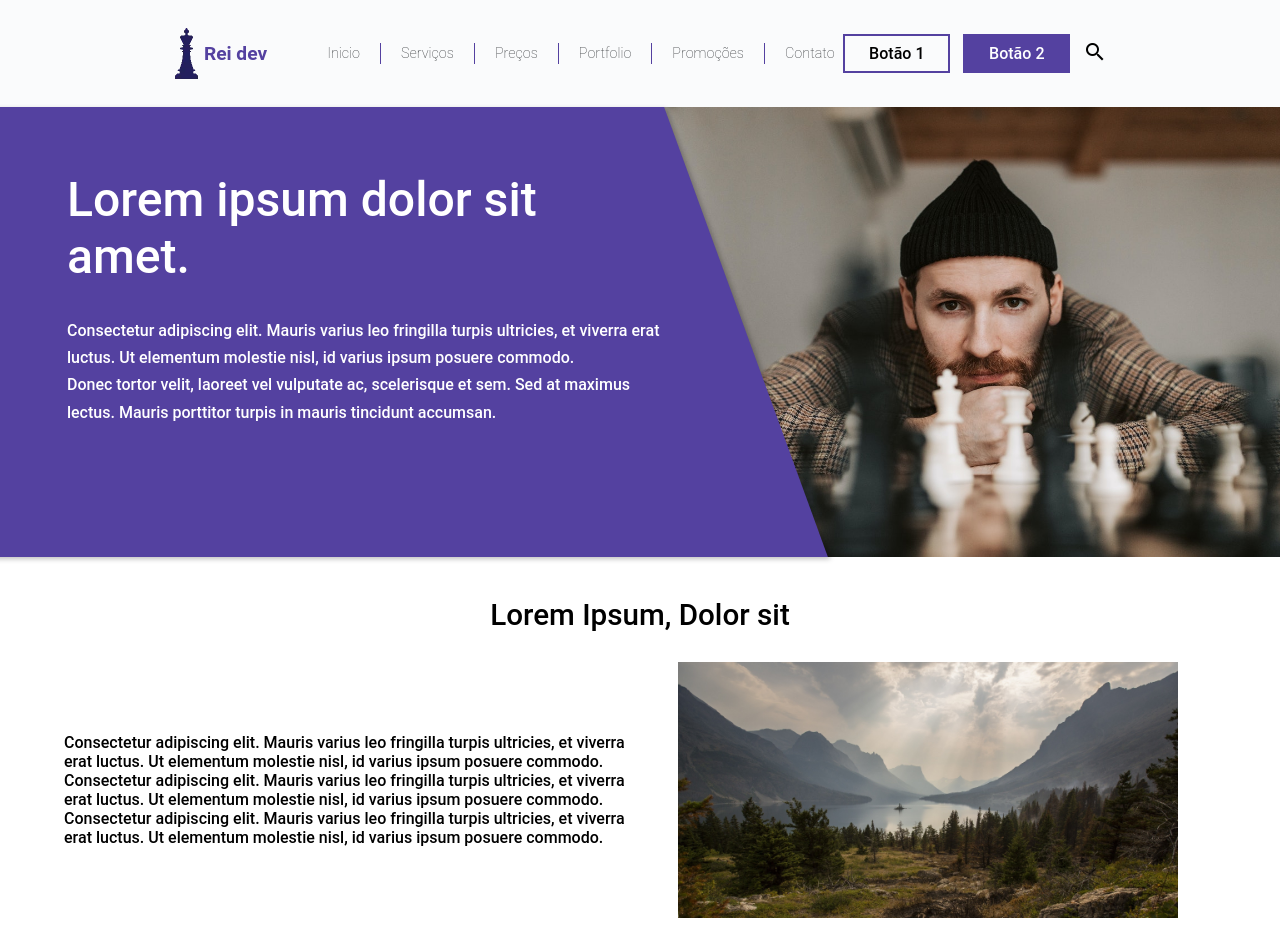
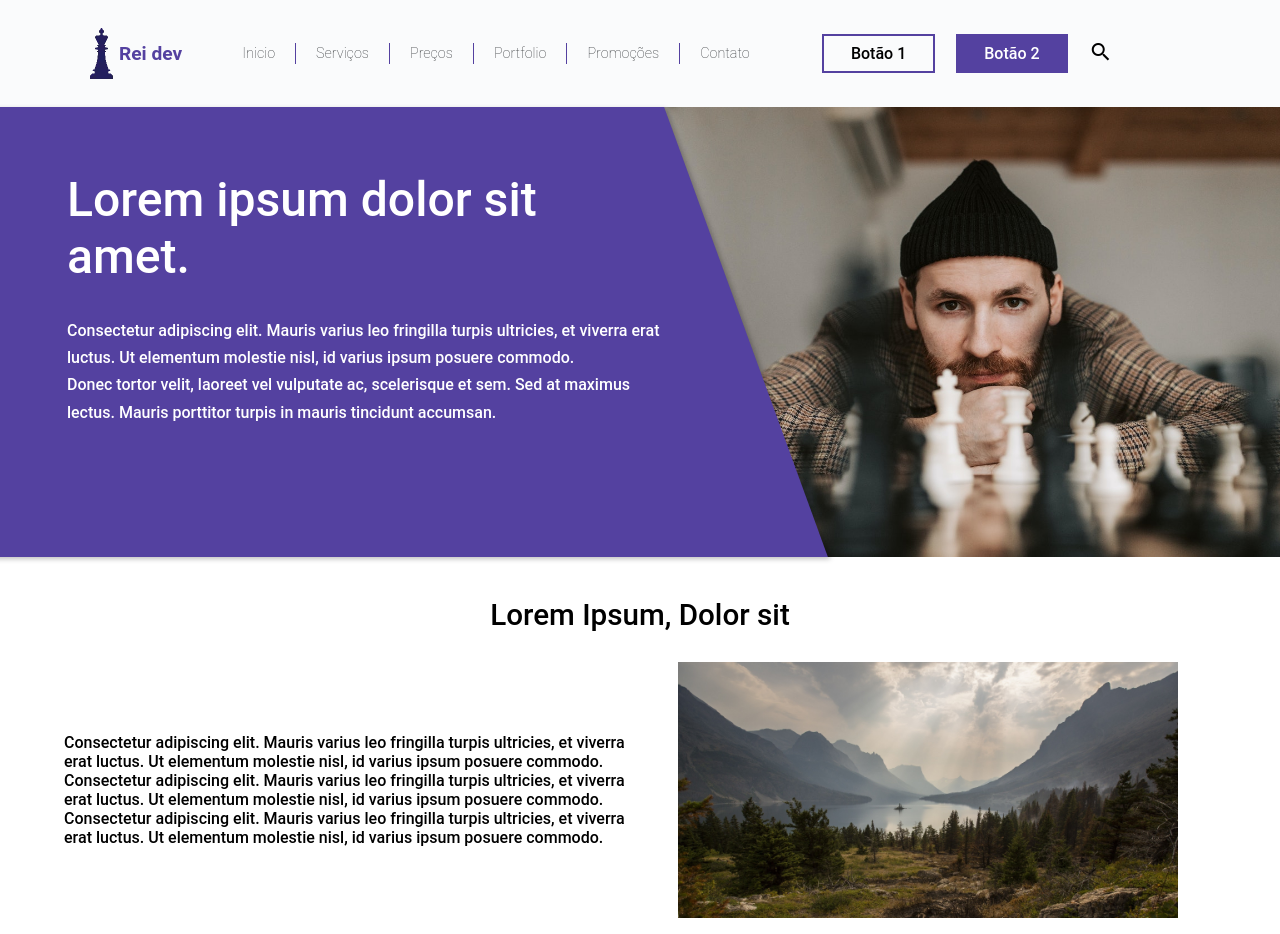
Before and after one commit to CristoferPortela/rei-dev, a React (Create React App) app: page / in a window 1280 px wide. Shown: the top 934 px of the page. Built offline with nearby package versions, Linux system fonts and the light colour scheme.

Commit message:
refact: FlexItem size changed

```diff
--- a/src/components/Header/index.tsx
+++ b/src/components/Header/index.tsx
@@ -20,10 +20,10 @@ export const Header = () => {
     ];
     return (
         <Container as={"header"} bg={"#fafbfc"}>
-            <Row align={"Center"} className={"space-between-md"}>
-                <FlexItem auto={true}>
+            <Row align={"start-flex"} className={"space-between-md"}>
+                <FlexItem size={[{ query: 0, value: 3 }, { query: 552, value: 2 }, { query: 992, value: "auto" }]}>
                     <Brand>
-                        <Link to="/">
+                        <Link className="flex justify-center" to="/">
                             {/* Rei dev */}
                             <img src={Logo} alt="Rei-dev logo" />
                         </Link>
@@ -32,8 +32,8 @@ export const Header = () => {
                         </p>
                     </Brand>
                 </FlexItem>
-                <Row as={FlexItem} size={9} align={"center"} className={`menu ${menuActive ? 'active' : ''}`}>
-                    <FlexItem size={8}>
+                <Row as={FlexItem} size={[{ query: 0, value: 9 }, { query: 552, value: 10 }]} align={"center"} className={`menu ${menuActive ? 'active' : ''}`}>
+                    <FlexItem size={[{ query: 0, value: 9 }, { query: 1142, value: 8 }]}>
                         <NavMenu>
                             <ul>
                                 {
@@ -48,7 +48,7 @@ export const Header = () => {
                             </ul>
                         </NavMenu>
                     </FlexItem>
-                    <FlexItem size={4} id="buttons-nav-menu">
+                    <FlexItem size={[{ query: 0, value: 3 }, { query: 1142, value: 4 }]} id="buttons-nav-menu">
                         <Row as="ul" align={"center"}>
                             <FlexItem as="li" size={5}>
                                 <Button border={"primary"}>
@@ -76,6 +76,6 @@ export const Header = () => {
                     </Button>
                 </Row>
             </Row>
-        </Container>
+        </Container >
     )
 }
```
